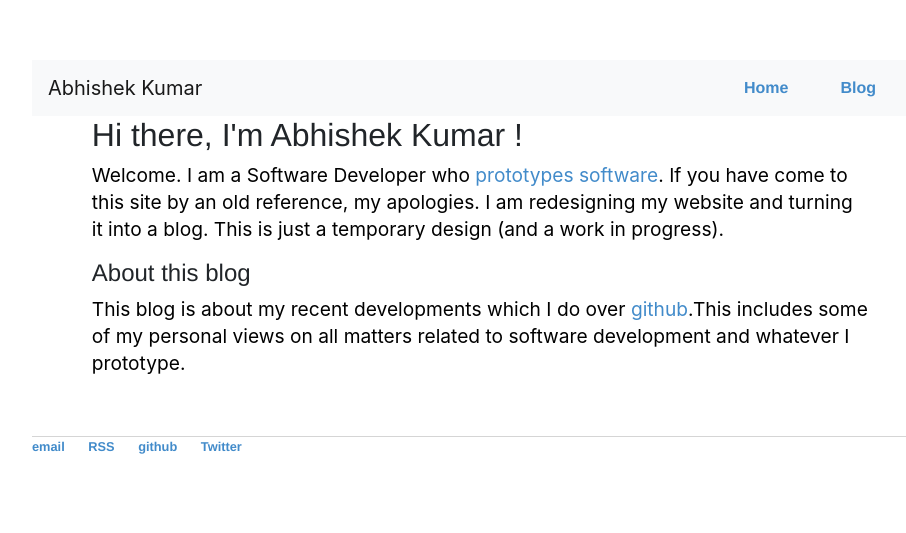
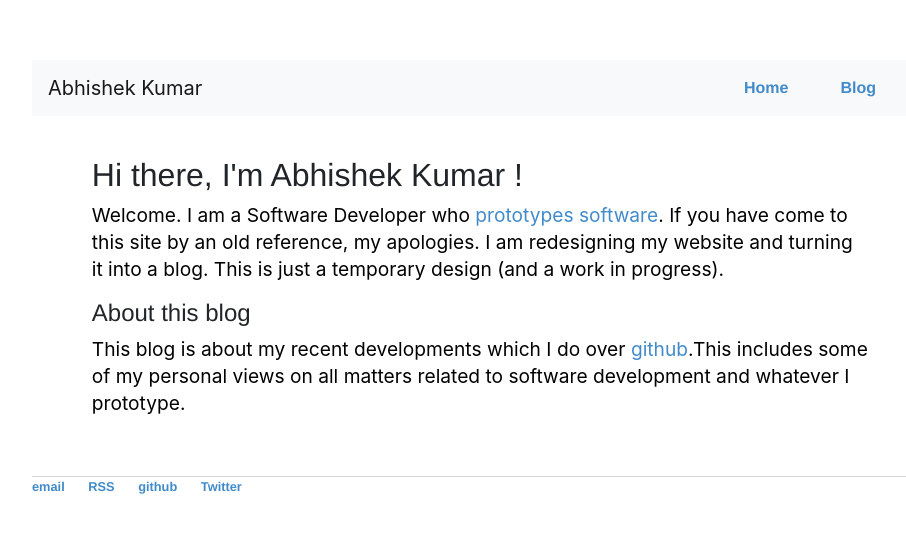
Before and after one commit to Mr-Kumar-Abhishek/Mr-Kumar-Abhishek.github.io, a Jekyll site: the page built from index.html, in a window 1280 px wide. Shown: the top 533 px of the page, without its empty margins (160-1066 px from the left). Built offline with Jekyll 4.4.1, drawn with Linux system fonts in a browser that asks for light colours; nearby versions of some CDN libraries.

Commit message:
set top padding for container

```diff
--- a/css/main.css
+++ b/css/main.css
@@ -97,4 +97,5 @@ code {
     width: 90%;
     margin: 0 auto 60px auto;
     line-height: 26px;
+    padding-top: 40px;;
 }
```
